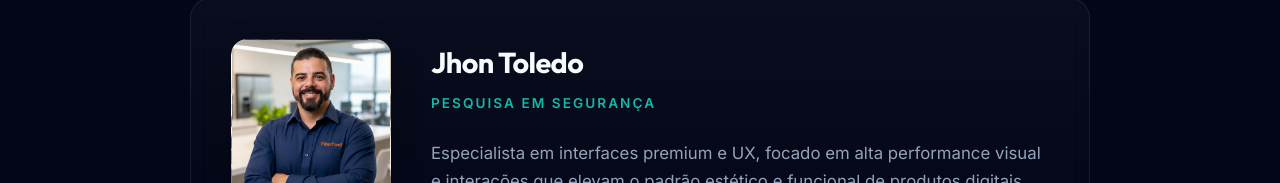
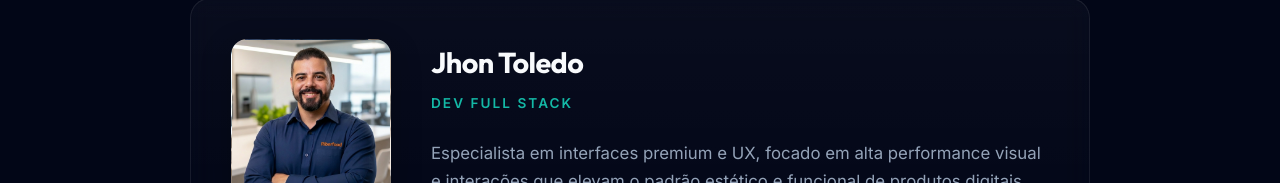
Before and after one commit to Jhon30Tol/institucional_page, a React (Vite) app: page /sobre in a window 1280 px wide. Shown: the part 1651-1834 px from the top of the page. Built offline with nearby package versions, Linux system fonts and the light colour scheme.

Commit message:
feat: initialize ContentStore with services, founders, and process data structures

```diff
--- a/data/ContentStore.ts
+++ b/data/ContentStore.ts
@@ -47,7 +47,7 @@ export const FOUNDERS_DATA: Founder[] = [
     {
         id: 'f4',
         name: 'Jhon Toledo',
-        role: 'Pesquisa em Segurança',
+        role: 'Dev Full Stack',
         story: 'Especialista em interfaces premium e UX, focado em alta performance visual e interações que elevam o padrão estético e funcional de produtos digitais. Une design estratégico e precisão técnica para criar experiências memoráveis, aliando sofisticação visual a resultados sólidos de negócio.',
         image: '/images/Foto_jhon.png'
     }
```
